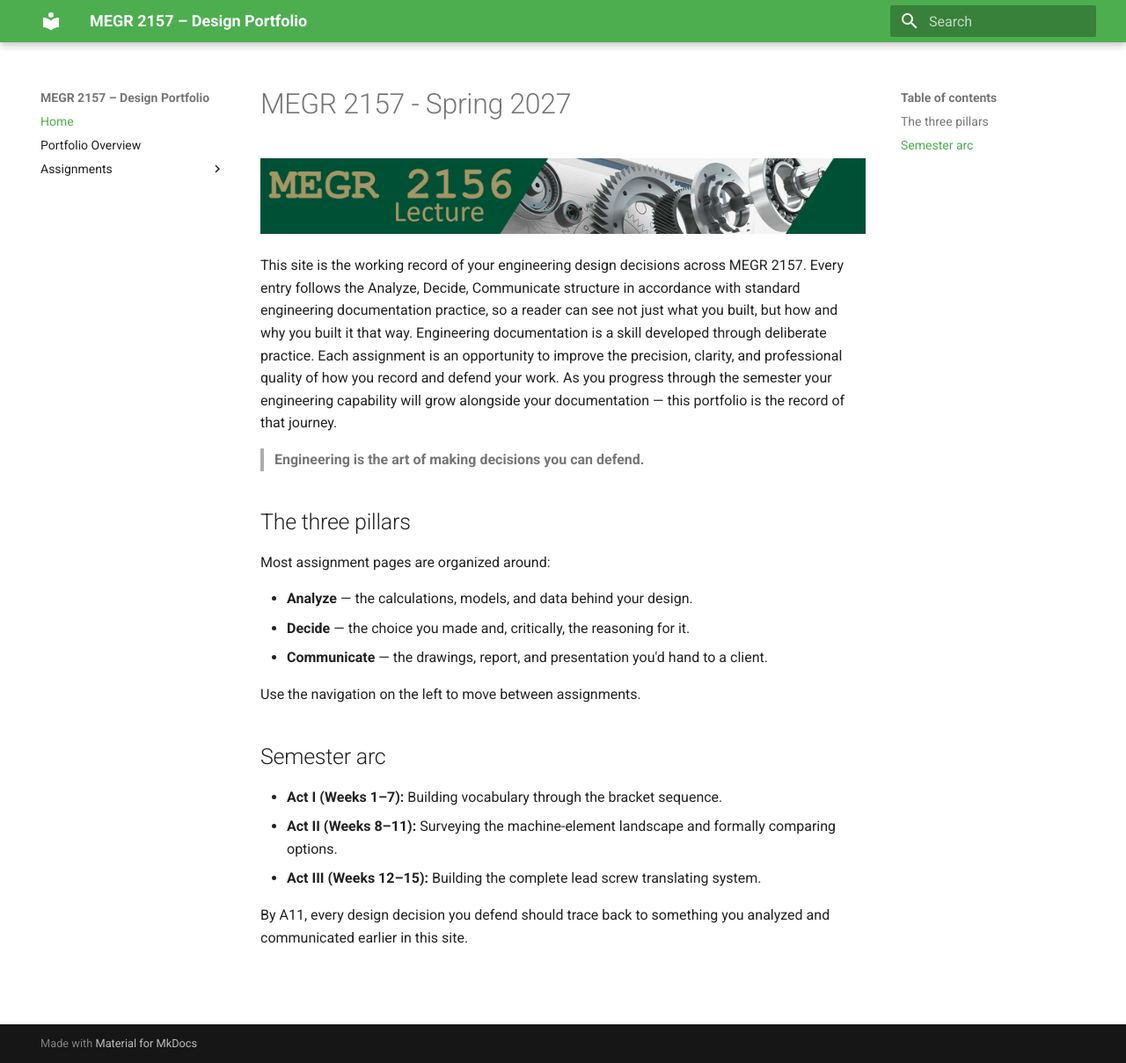
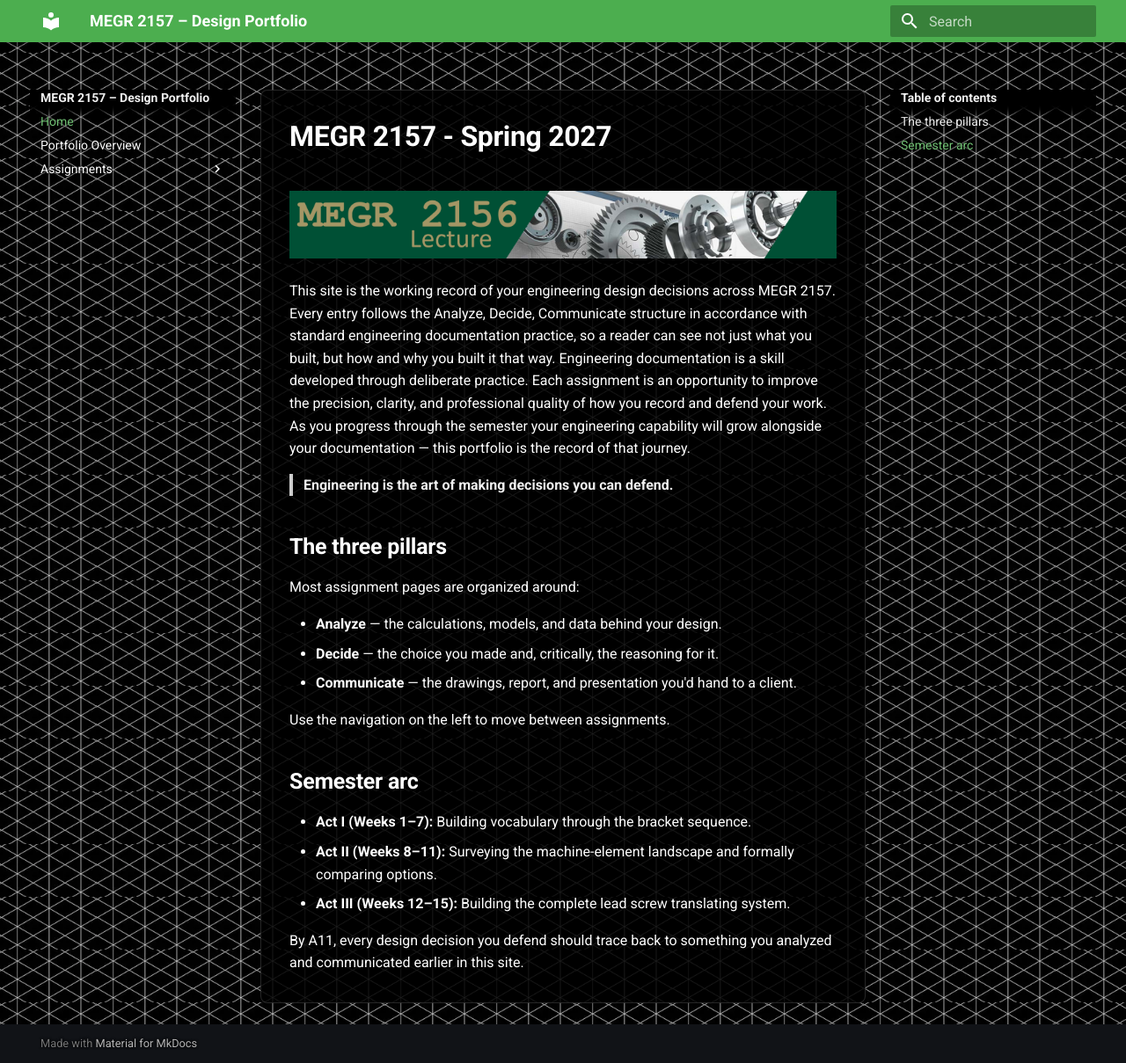
Before and after one commit to dtjfagan/2027Sp-MEGR2157, an MkDocs documentation site: the page built from docs/index.md, in a window 1280 px wide and 1209 px high. Shown: the whole window at 88% size. Built offline with MkDocs 1.6.1 and Material for MkDocs 9.7.7, drawn with Linux system fonts in a browser that asks for light colours.

Commit message:
changed background

```diff
--- /dev/null
+++ b/docs/stylesheets/extra.css
@@ -0,0 +1,45 @@
+/* Isometric grid background with high-contrast text */
+[data-md-color-scheme="slate"] {
+  --md-default-bg-color: #000000;
+  --md-default-fg-color: #ffffff;
+  --md-default-fg-color--light: #f0f0f0;
+  --md-default-fg-color--lighter: #cccccc;
+  --md-typeset-color: #ffffff;
+  --md-typeset-a-color: #69f0ae;   /* bright green links */
+  --md-accent-fg-color: #b9f6ca;   /* link hover */
+}
+
+body {
+  background: #000000 url("../assets/images/grid-bg.png") repeat;
+}
+
+.md-main,
+.md-container {
+  background: transparent;
+}
+
+/* Dark halo keeps text legible where it crosses grid lines */
+.md-typeset,
+.md-nav {
+  text-shadow: 0 0 3px #000, 0 0 3px #000;
+}
+
+.md-typeset h1,
+.md-typeset h2,
+.md-typeset h3 {
+  color: #ffffff;
+  font-weight: 700;
+}
+
+/* Semi-transparent panel behind the main content column */
+.md-content__inner {
+  background: rgba(0, 0, 0, 0.85);
+  border: 1px solid rgba(255, 255, 255, 0.15);
+  border-radius: 8px;
+  padding: 1.2rem 1.6rem 1.6rem;
+  margin-top: 1.2rem;
+}
+
+.md-content__inner > :first-child {
+  margin-top: 0;
+}
--- a/mkdocs.yml
+++ b/mkdocs.yml
@@ -4,10 +4,15 @@ site_description: Design portfolio documentation, built with the Analyze / Decid
 theme:
   name: material
   palette:
+    scheme: slate
     primary: green
+    accent: light green
   features:
     - navigation.instant
     - navigation.tracking
+
+extra_css:
+  - stylesheets/extra.css
 
 nav:
   - Home: index.md
```
Also changed, not shown: docs/assets/images/grid-bg.png (added).
